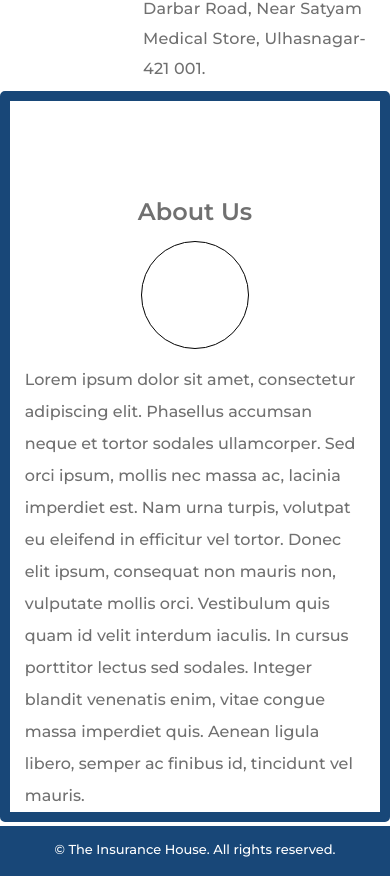
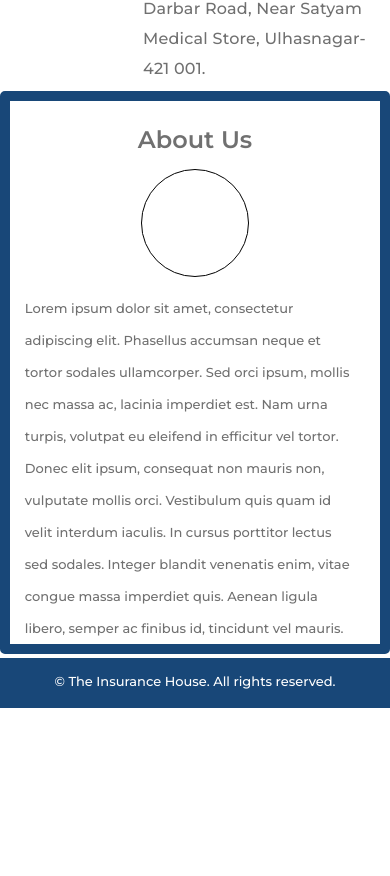
Before and after one commit to nain12/insurance-house-official, a React (Create React App) app in the folder insurance-house-official/: page / in a window 390 px wide. Shown: the part 4080-4956 px from the top of the page. After the commit the page ends 4788 px from the top, so only its background shows below. Built offline with nearby package versions, Linux system fonts and the light colour scheme.

Commit message:
About Us css adjustments for mobile view

```diff
--- a/insurance-house-official/src/components/AboutUs/AboutUs.module.scss
+++ b/insurance-house-official/src/components/AboutUs/AboutUs.module.scss
@@ -8,6 +8,10 @@
     font-family: $fontStack;
     font-weight: $fontSemiBold;
     font-size: 24px;
+
+    @include useMobile {
+        margin-top: 24px;
+    }
 }
 
 .container {
@@ -37,7 +41,7 @@
     line-height: 64px;
 
     @include useMobile {
-        font-size: medium;
+        font-size: 13px;
         line-height: 32px;
     }
 
```
